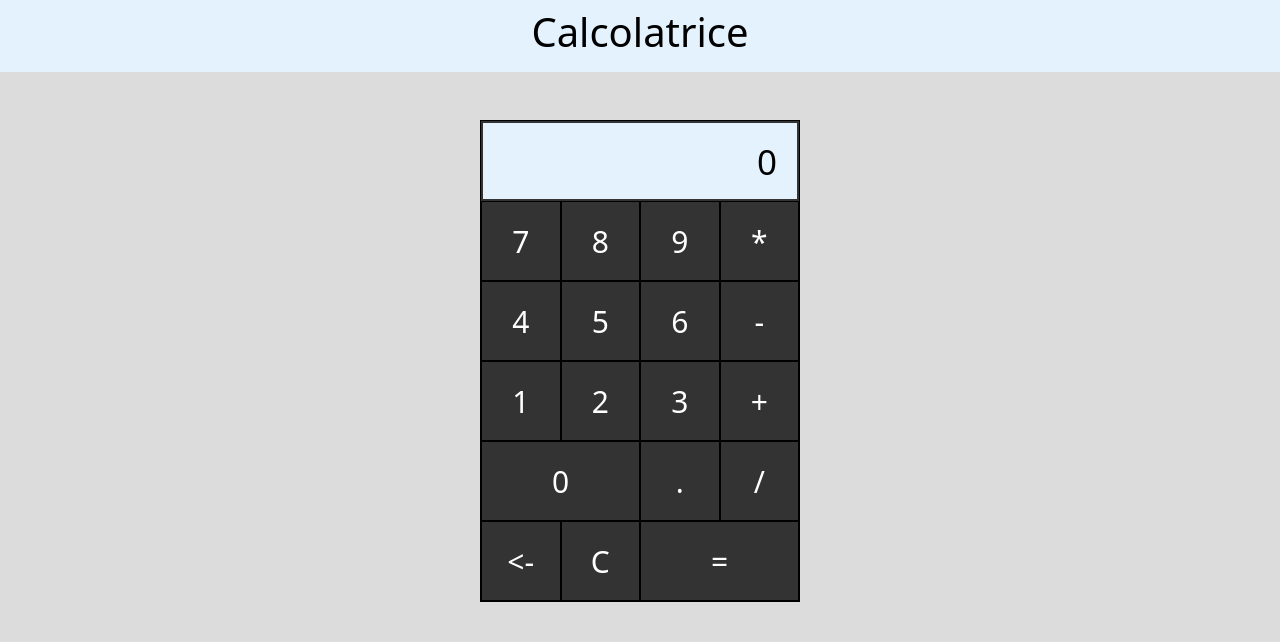
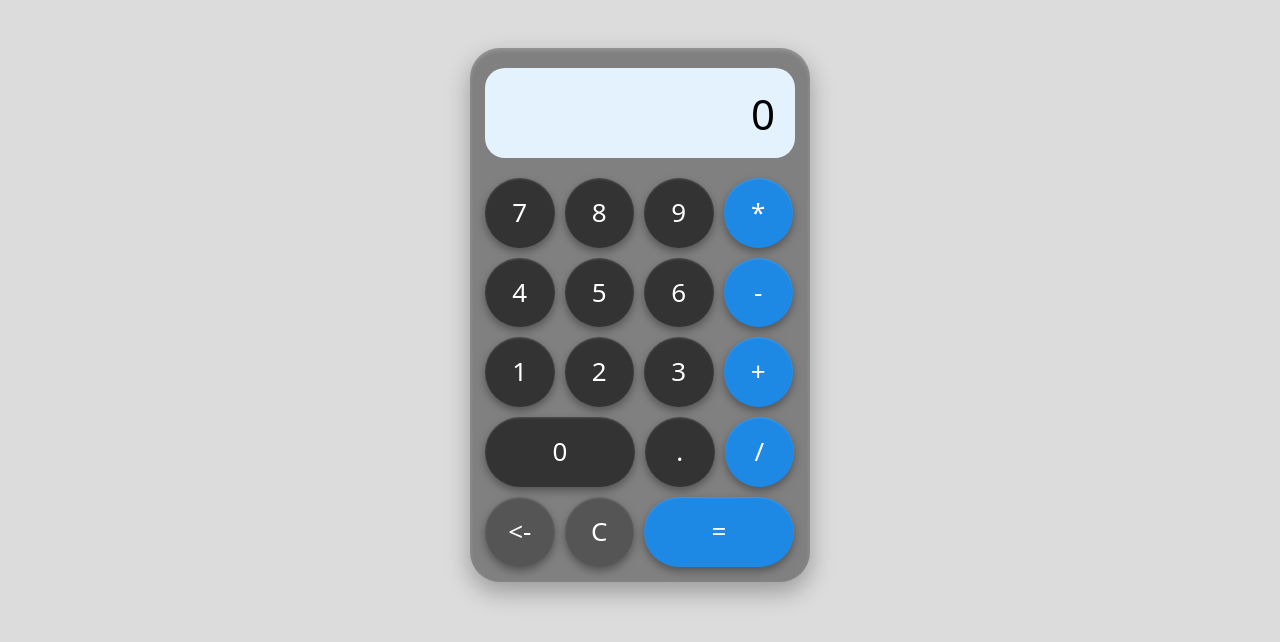
Before and after one commit to alessandrodamato/react-calculator, a React (Create React App) app: page /calcolatrice in a window 1280 px wide. Shown: the top 642 px of the page. Built offline with nearby package versions, Linux system fonts and the light colour scheme.

Commit message:
[edit] styles refactor

```diff
--- a/src/App.js
+++ b/src/App.js
@@ -6,7 +6,7 @@ import { Routes, Route, Navigate } from 'react-router-dom';
 function App() {
   return (
     <>
-      <Header />
+      {/* <Header /> */}
       <Routes>
         <Route path='*' element={<Navigate to="/calcolatrice" />} />
         <Route path='/calcolatrice' element={<Calculator />} />
--- a/src/Components/Calculator.css
+++ b/src/Components/Calculator.css
@@ -1,48 +1,134 @@
-.calculator{
-  width: 320px;
+.calculator {
+  width: 340px;
   margin: 0 auto;
-  border: 1px solid black;
+  padding: 15px;
+  border-radius: 30px;
   background-color: gray;
+  display: flex;
+  flex-wrap: wrap;
+  gap: 10px;
+
+  margin-top: env(safe-area-inset-top);
+  padding-top: calc(20px + env(safe-area-inset-top));
+
+  box-shadow:
+    0 10px 25px rgba(0, 0, 0, 0.3),
+    inset 0 2px 4px rgba(255, 255, 255, 0.2);
 }
 
 #answer {
   width: 100%;
-  height: 80px;
+  height: 90px;
   padding: 0 20px;
-  font-size: 35px;
+  font-size: 42px;
   background-color: #e3f2fd;
-  border: 2px solid #333;
+  border-radius: 20px;
+  border: none;
+  text-align: right;
+  margin-bottom: 10px;
 }
 
-#answer::placeholder{
+#answer::placeholder {
   color: black;
 }
 
-#answer:focus{
+#answer:focus {
   outline: none;
 }
 
-.button{
-  width: 25%;
-  height: 80px;
-  font-size: 30px;
-  border: 1px solid black;
+/* BOTTONI */
+
+.button {
+  width: calc(25% - 8px);
+  aspect-ratio: 1 / 1;
+  height: auto;
+
+  font-size: 26px;
+  border-radius: 50%;
+  border: none;
   background-color: #333;
   color: white;
-  transition: all .3s;
+
+  display: flex;
+  align-items: center;
+  justify-content: center;
+
+  cursor: pointer;
+
+  box-shadow:
+    0 4px 8px rgba(0, 0, 0, 0.35),
+    inset 0 1px 2px rgba(255, 255, 255, 0.15);
+
+  transition:
+    transform .08s ease,
+    box-shadow .08s ease,
+    filter .08s ease;
 }
 
-.button.clicked{
-  scale: .85
+/* hover desktop */
+
+.button:hover {
+  filter: brightness(1.08);
 }
 
-.button0,
-.button:last-of-type {
-  width: 50%;
+/* pressione */
+
+.button:active,
+.button.clicked {
+  transform: scale(.98) translateY(1px);
+
+  box-shadow:
+    0 1px 3px rgba(0, 0, 0, 0.25),
+    inset 0 3px 6px rgba(0, 0, 0, 0.4);
+}
+
+/* bottone 0 stile ios */
+
+.button0 {
+  width: calc(50% - 5px);
+  aspect-ratio: auto;
+  height: 70px;
+  border-radius: 40px;
+}
+
+/* = largo */
+
+.equal {
+  width: calc(50% - 5px);
+  aspect-ratio: auto;
+  height: 70px;
+  border-radius: 40px;
+}
+
+/* operatori */
+
+.button[value="+"],
+.button[value="-"],
+.button[value="*"],
+.button[value="/"],
+.button[value="="] {
+  background-color: #1e88e5;
+}
+
+/* funzioni */
+
+.button[value="C"],
+.button[value="<-"] {
+  background-color: #555;
 }
 
 @media screen and (max-width: 576px) {
-  .calculator{
-    width: 75%;
+
+  .calculator {
+    width: 90%;
   }
+
+  #answer {
+    font-size: 36px;
+  }
+
+  .button {
+    font-size: 24px;
+  }
+
 }
--- a/src/Components/Calculator.jsx
+++ b/src/Components/Calculator.jsx
@@ -26,73 +26,103 @@ function Calculator() {
 
   const btnClick = (e, type) => {
     animateButton(e);
-    if(isCalculated && type === 'number'){
+
+    if (isCalculated && type === 'number') {
       clear();
       setResult(e.target.value);
     } else {
-      setResult(prevResult => prevResult.concat(e.target.value));
+      setResult(prev => prev + e.target.value);
     }
+
     setIsCalculated(false);
   };
 
   const clear = () => {
+    setResult('');
     setIsCalculated(false);
-    setResult('');
-  }
+  };
 
   const undo = () => {
+    setResult(prev => prev.slice(0, -1));
     setIsCalculated(false);
-    setResult(result.slice(0, -1));
-  }
+  };
 
   const calculate = () => {
     setIsCalculated(true);
-    if(result === ''){
-      return;
-    }
+
+    if (result === '') return;
+
     try {
       const evalResult = eval(result);
       setResult(evalResult.toString());
-    } catch (error) {
+    }
+    catch {
       setIsCalculated(false);
       setResult('Formula non valida');
+
       setTimeout(() => {
         clear();
       }, 1500);
     }
-  }
+  };
 
   const animateButton = (e) => {
     e.target.classList.add('clicked');
+
     setTimeout(() => {
       e.target.classList.remove('clicked');
     }, 100);
-  }
+  };
 
   return (
+
     <div className="calculator d-flex flex-wrap my-5">
 
-        {/* risultato */}
-        <input className={result === 'Formula non valida' ? 'text-center fs-4' : 'text-end'} type="text" placeholder="0" id="answer" value={result} readOnly/>
+      <input
+        id="answer"
+        type="text"
+        placeholder="0"
+        value={result}
+        readOnly
+        className={result === 'Formula non valida' ? 'text-center fs-4' : 'text-end'}
+      />
 
-        {/* bottoni numeri e operatori */}
       {buttons.map((button, index) => (
         <input
-            disabled={result === 'Formula non valida'}
           key={index}
           type="button"
           value={button.value}
+          disabled={result === 'Formula non valida'}
           className={`button ${button.value === '0' ? 'button0' : ''}`}
-            onClick={(e) => {btnClick(e, button.type)}}
+          onClick={(e) => btnClick(e, button.type)}
         />
       ))}
 
-        <input type="button" value='<-' className="button" onClick={() => {animateButton(event); undo();}} disabled={result === 'Formula non valida'} />
-        <input type="button" value="C" className="button" onClick={() => {animateButton(event); clear();}} />
-        <input type="button" value="=" className="button" onClick={() => {animateButton(event); calculate();}} />
+      <input
+        type="button"
+        value="<-"
+        className="button"
+        onClick={(e) => { animateButton(e); undo(); }}
+        disabled={result === 'Formula non valida'}
+      />
+
+      <input
+        type="button"
+        value="C"
+        className="button"
+        onClick={(e) => { animateButton(e); clear(); }}
+      />
+
+      <input
+        type="button"
+        value="="
+        className="button equal"
+        onClick={(e) => { animateButton(e); calculate(); }}
+      />
 
     </div>
+
   );
 }
 
-export default Calculator
+export default Calculator;
```
Also changed, not shown: public/favicon.png. Lines whose indentation alone changed are shown as unchanged.
